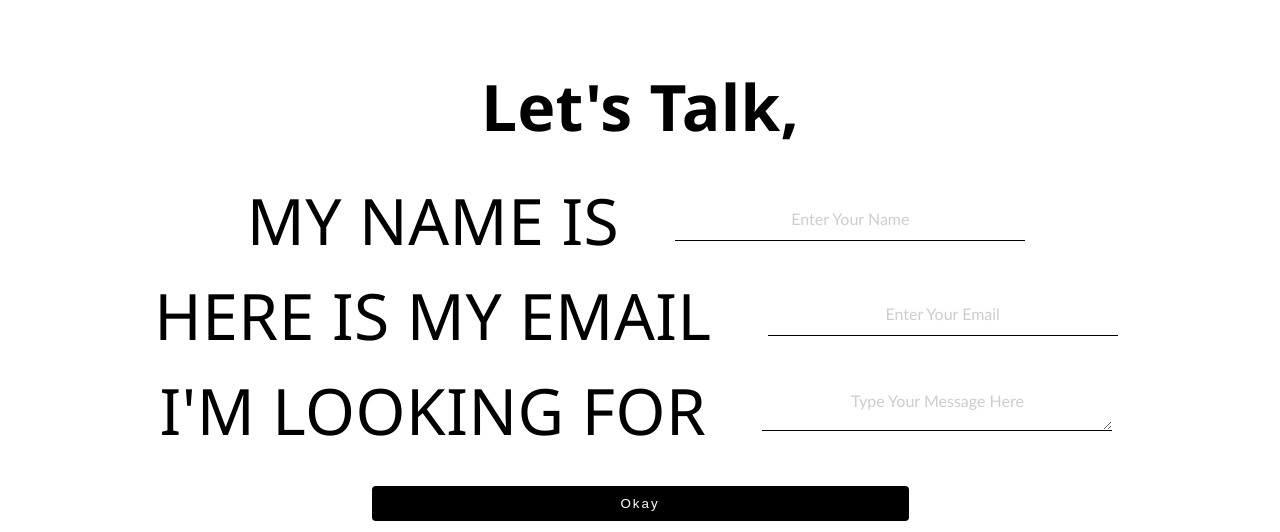
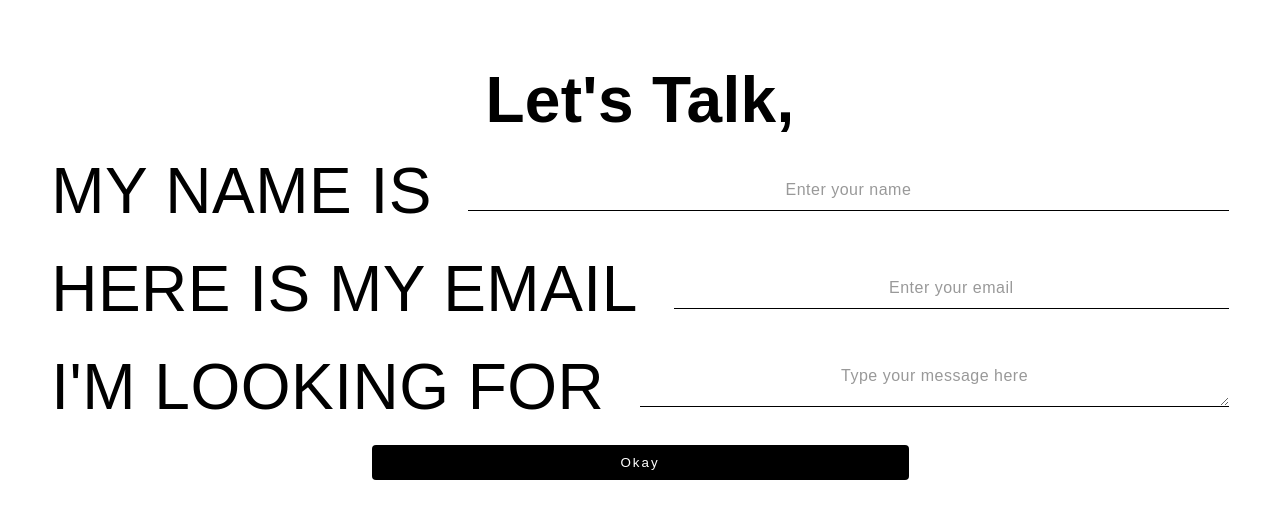
Before and after one commit to pavan-rajulapati/Portfolio, a React (Vite) app: page / in a window 1280 px wide. Shown: the part 3362-3894 px from the top of the page. Built offline with nearby package versions, Linux system fonts and the light colour scheme; a web font is replaced by a local one.

Commit message:
ui changes

```diff
--- a/index.html
+++ b/index.html
@@ -2,13 +2,13 @@
 <html lang="en">
   <head>
     <meta charset="UTF-8" />
-    <link rel="icon" type="image/svg+xml" href="/vite.svg" />
+    <link rel="icon" type="image/svg+xml" href="/public/media/logo.png" />
     <!-- <--------------------- Fonts -------------------------------->
     <link href="https://api.fontshare.com/v2/css?f[]=zodiak@700&display=swap" rel="stylesheet">
     <link href="https://api.fontshare.com/v2/css?f[]=stardom@400&display=swap" rel="stylesheet">
     <link href="https://api.fontshare.com/v2/css?f[]=cabinet-grotesk@1&display=swap" rel="stylesheet">
     <meta name="viewport" content="width=device-width, initial-scale=1.0" />
-    <title>Vite + React</title>
+    <title>Pavan Rajulapati</title>
   </head>
   <body>
     <div id="root"></div>
--- a/src/components/Navbar.jsx
+++ b/src/components/Navbar.jsx
@@ -15,7 +15,7 @@ const containerVariants = {
 	show: {
 		opacity: 1,
 		transition: {
-			staggerChildren: 0.2, // Time between each child animation
+			staggerChildren: 0.2,
 		},
 	},
 }
--- a/src/styles/Contact.module.css
+++ b/src/styles/Contact.module.css
@@ -12,7 +12,6 @@
 }
 
 .contactContainer span{
-    font-family:'Segoe UI', Tahoma, Geneva, Verdana, sans-serif;
     font-weight: 600;
     font-size: 4rem;
     text-align: center;
@@ -24,7 +23,8 @@
     width: 400px;
     max-width: 100%;
     height: 40px;
-    margin: 8px auto;
+    margin: 24px auto;
+    margin-left: 24px;
     outline: none;
     border: none;
     border-bottom: solid 1px;
@@ -35,45 +35,43 @@
 }
 
 
-.contactContainer .inputContainer{
-    padding: 2%;
+.contactContainer .inputContainer div {
+  display: flex;
+  align-items: center;
+  justify-content: flex-start;
+  width: 100%;
+  margin: 10px 0;
+  gap: 12px;
+}
 
-    div{
-        width: 100%;
-        display: flex;
-        justify-content: center;
-        align-items: center;
-        padding: 4px;
-
-        p{
-            font-family: 'Segoe UI', Tahoma, Geneva, Verdana, sans-serif;
+.contactContainer .inputContainer div p {
   font-size: 4rem;
   font-weight: 500;
+  min-width: 100px;
 }
 
-    }
-
-    input, textarea{
-        width: 350px;
+.contactContainer .inputContainer div input,
+.contactContainer .inputContainer div textarea {
+  flex: 1;
   height: 40px;
-        margin: 8px;
+  padding: 0 8px;
+  font-size: 16px;
+  border: none;
+  border-bottom: 1px solid #000;
   outline: none;
-        border: none;
-        border-bottom: solid 1px;
-        margin-left: 5%;
-        padding: 0px 8px;
-        text-align: center;
 }
 
 input::placeholder,
-    textarea::placeholder{
-        color: rgb(205, 205, 205);
-        text-transform: capitalize;
+textarea::placeholder {
+  color: #999;
   font-size: 16px;
-        font-family: 'Gill Sans', 'Gill Sans MT', Calibri, 'Trebuchet MS', sans-serif;
+  font-family: 'Cabinet Grotesk', sans-serif;
+  letter-spacing: 0.5px;
+  font-weight: 400;
+  opacity: 1;
 }
 
-}
+
 
 .contactSection .btn{
     width: 100%;
--- a/src/styles/Navbar.module.css
+++ b/src/styles/Navbar.module.css
@@ -15,6 +15,18 @@
     width: 100%;
     display: flex;
     padding: 10px;
+}
+
+.navContainer nav .logo{
+    width: 220px;
+    height: 22px;
+    display: flex;
+    align-items: center;
+
+    img{
+        width: 100%;
+        height: 100%;
+    }
 }
 
 .navContainer ul{
```
Also changed, not shown: public/media/logo.png (added). Lines whose indentation alone changed are shown as unchanged.
